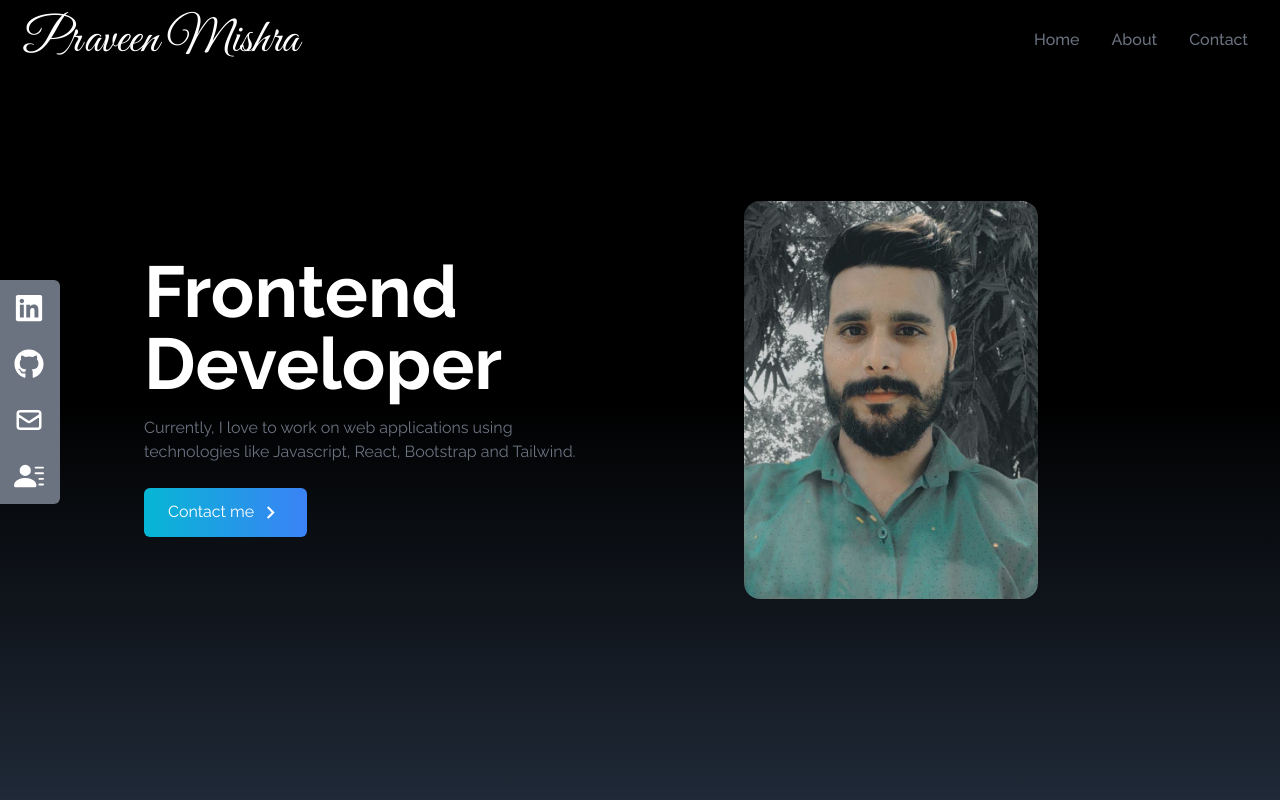
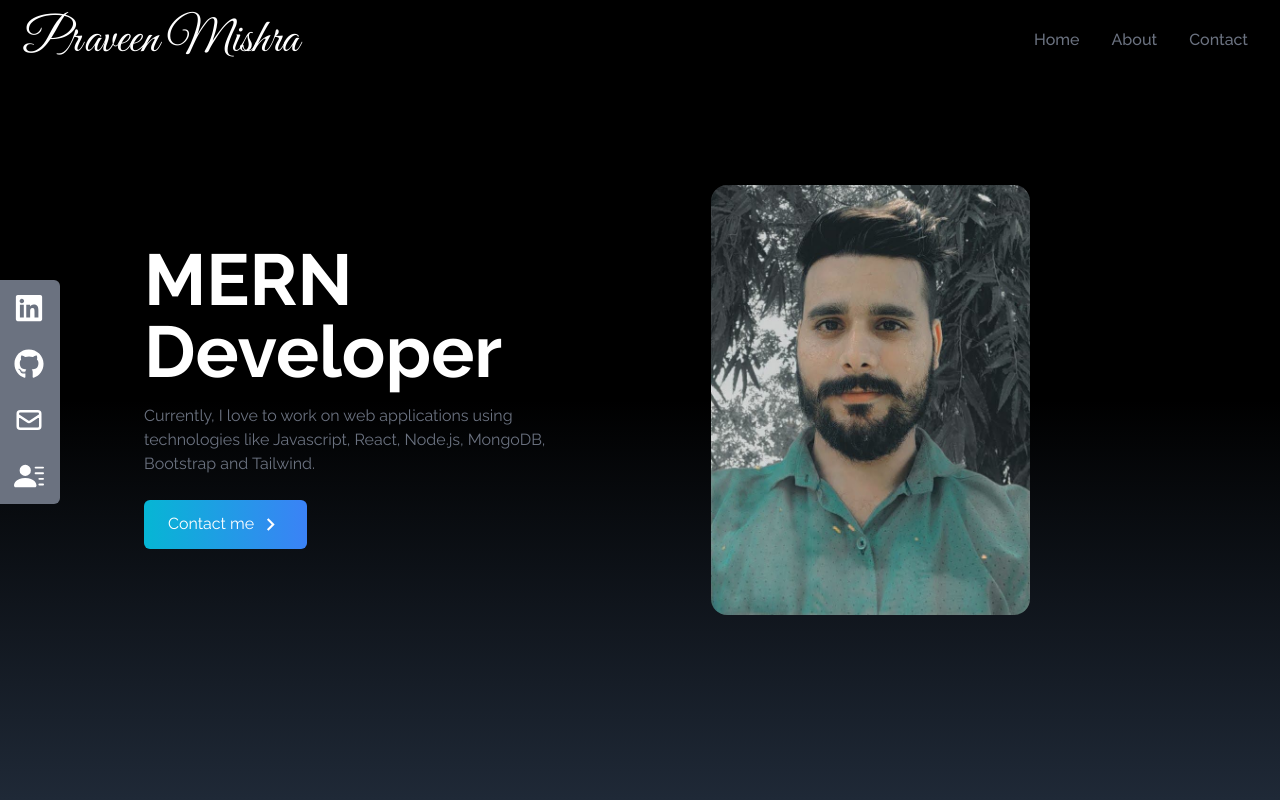
Before and after one commit to Parshuu-Hub/Portfolio, a React (Create React App) app: page / in a window 1280 px wide. Shown: the top 800 px of the page. Built offline with nearby package versions, Linux system fonts and the light colour scheme.

Commit message:
Role Updation

```diff
--- a/src/components/About.jsx
+++ b/src/components/About.jsx
@@ -26,7 +26,7 @@ const About = () => {
           I used to play video games and I always wonder that how the system work.<br />
           Now, by learning, I came to know little bit that how the system work.<br />
           I love to learn and work with new technologies and frameworks.<br />
-          Through learning, I have realised that frontend development involves a lot of creativity and learnings.<br />
+          Through learning, I have realised that MERN stack development involves a lot of creativity and learnings.<br />
           It excites me a lot that's why I build this portfolio website. And I'm looking my future in it.
         </p>
       </div>
--- a/src/components/Home.jsx
+++ b/src/components/Home.jsx
@@ -12,11 +12,11 @@ const Home = () => {
       <div className="max-w-screen-lg mx-auto flex flex-col items-center justify-center h-full px-4 md:flex-row">
         <div className="flex flex-col justify-center h-full">
           <h2 className="text-4xl sm:text-7xl font-bold text-white">
-            Frontend Developer
+            MERN Developer
           </h2>
           <p className="text-gray-500 py-4 max-w-md">
             Currently, I love to work on web applications using technologies like
-            Javascript, React, Bootstrap and Tailwind.
+            Javascript, React, Node.js, MongoDB, Bootstrap and Tailwind.
           </p>
 
           <div>
```
